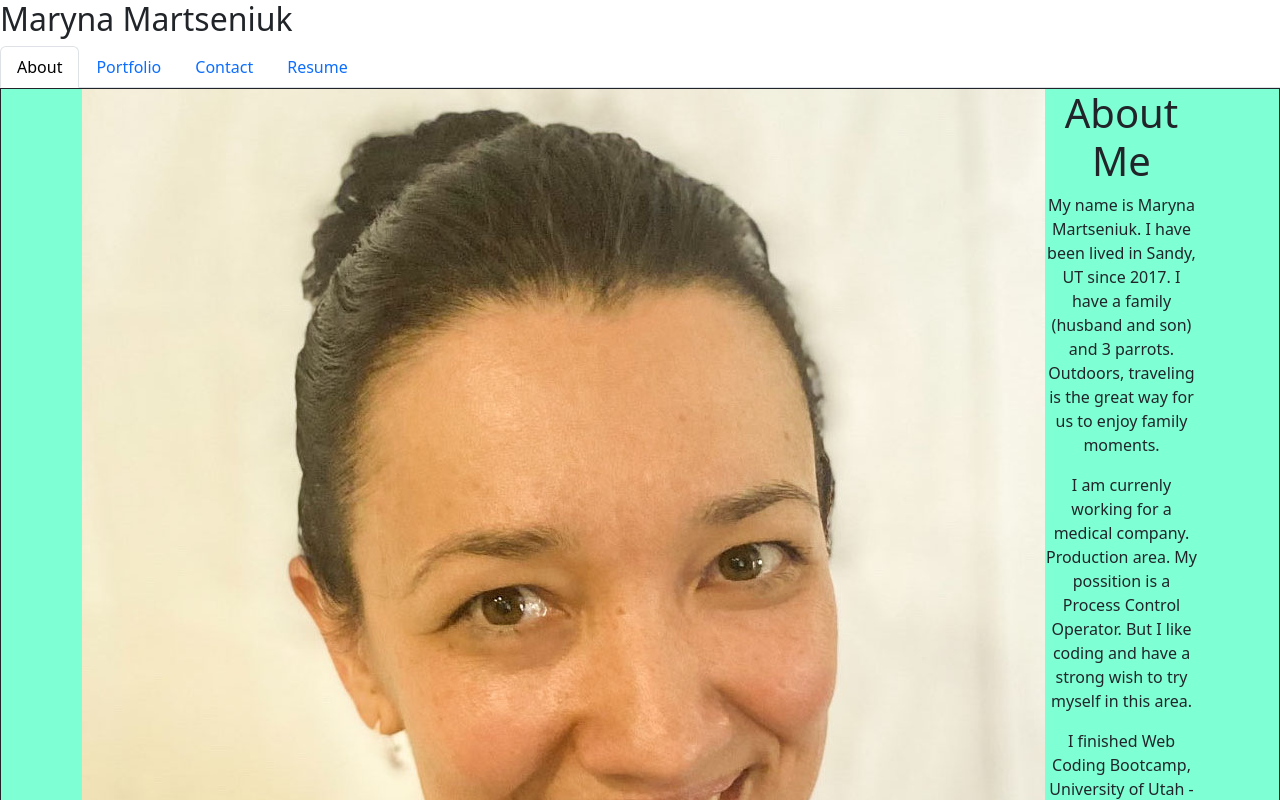
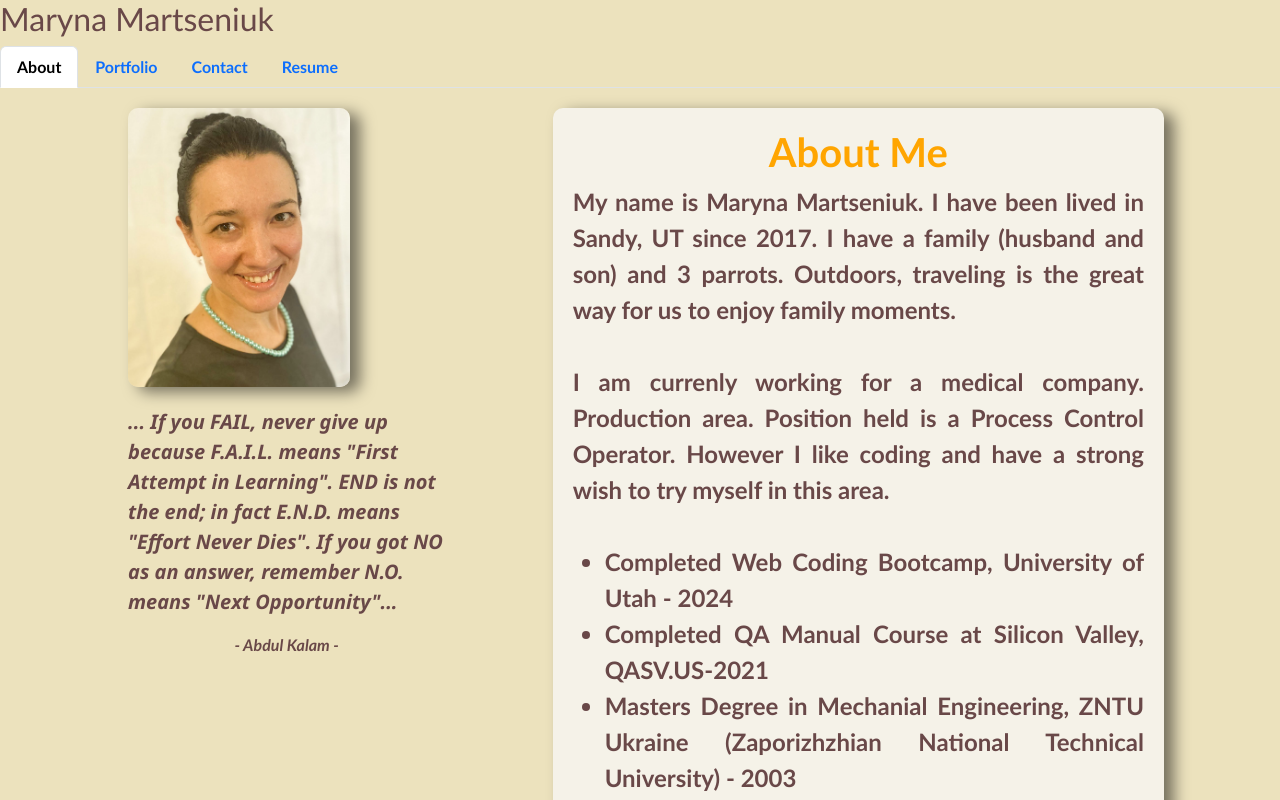
Before and after one commit to MarynaMartseniuk/myPortfolio-React-ch20, a React (Vite) app: page / in a window 1280 px wide. Shown: the top 800 px of the page. Built offline with nearby package versions, Linux system fonts and the light colour scheme.

Commit message:
add style to About pg

```diff
--- a/src/App.css
+++ b/src/App.css
@@ -1,16 +1,35 @@
+:root {
+    --bg: rgb(236, 226, 189);
+    --dBg: rgb(214, 205, 173);
+    --lBg: rgb(245, 242, 232);
+    --orange: orange;
+    --dBrown: rgb(105, 72, 72);
+    --Grey: rgb(136, 135, 135);
+    --Blue: rgb(60, 147, 247);
+}
+
 body, html {
     /* height: 100%; */
     margin: 0;
+    font-family:'Trebuchet MS', 'Lucida Sans Unicode', 'Lucida Grande', 'Lucida Sans', Arial, sans-serif;
+    font-weight: 600;
+    background-color: var(--bg);
+    color: var(--dBrown);
 }
 
 .mainContainer {
-    /* height: 100%; */
-    width: 100%;
-    background-color: aquamarine;
-    border: solid 1px;
+    /* background-color: var(--lGreen); */
+    width: 80%;
+    display: flex;
+    align-self: center;
+    justify-content: space-around;
+    /* border: solid 1px; */
     margin: 0px !important;
 }
 
 .pageContainer {
     display: flex;
+    justify-content: space-around;
+    margin: 0;
+    padding: 0;
 }
--- a/src/pages/About.css
+++ b/src/pages/About.css
@@ -1,3 +1,48 @@
+.bio {
+    font-size:x-large;
+    text-align: justify;
+    padding-bottom: 20px;
+}
+
+#photoContainer {
+    margin-top: 20px;
+    padding-right: 20px;
+    /* border: solid 2px red; */
+}
+
+#photoDiv {
+    display: flex;
+    padding-bottom: 20px;
+}
+
+#quote {
+    font-family:'Segoe UI', Tahoma, Geneva, Verdana, sans-serif;
+    font-style: italic;
+    font-size: 20px;
+    text-align:left;
+}
+
 #myPhoto {
-    width: 80%;
+    width: 70%;
+    border-radius: 10px;
+    box-shadow: 10px 5px 15px 0px rgba(0, 0, 0, 0.5);
 }
+
+#quoteAuthor {
+    font-weight: 800;
+    font-style: italic;
+}
+
+#bioContainer {
+    margin-top: 20px;
+    padding: 20px;
+    /* border: solid 2px green; */
+    border-radius: 10px;
+    box-shadow: 10px 5px 15px 0px rgba(0, 0, 0, 0.5);
+    background-color: var(--lBg);
+}
+
+#bioHeader {
+    font-weight: 700;
+    color: var(--orange);
+}
--- a/src/pages/About.jsx
+++ b/src/pages/About.jsx
@@ -1,27 +1,50 @@
 import myImage from '../utils/images/m2.jpg';
 import '../App.css';
+import './About.css';
 
 export default function About() {
     return (
       <div className="container text-center pageContainer">
-        <div>
+        <div className="row">
+            <div id="photoContainer" className="col-4">
+              <div id="photoDiv">
                 <img id="myPhoto" src={myImage}/>
               </div>
-        <div >
-          <h1>About Me</h1>
-          <p>
+
+              <p id="quote">
+                ... If you FAIL, never give up because F.A.I.L. means "First Attempt in Learning". END is not the end; in fact E.N.D. means "Effort Never Dies". If you got NO as an answer, remember N.O. means "Next Opportunity"...
+              </p>
+              <p id="quoteAuthor">
+                - Abdul Kalam -
+              </p>
+            </div>
+            <div className="col-1"></div>
+            <div id="bioContainer" className="col-7">
+              <h1 id="bioHeader">About Me</h1>
+              <p className="bio">
                 My name is Maryna Martseniuk. I have been lived in Sandy, UT since 2017.
                 I have a family (husband and son) and 3 parrots. Outdoors, traveling is the great way for us to enjoy family moments.
               </p>
-          <p>
-            I am currenly working for a medical company. Production area. My possition is a Process Control Operator. But I like coding and have a strong wish to try myself in this area.
+              <p className="bio">
+                I am currenly working for a medical company. Production area. Position held is a Process Control Operator. However I like coding and have a strong wish to try myself in this area.
               </p>
-          <p>
-            I finished Web Coding Bootcamp, University of Utah - 2024
-            I finished QA Manual Course at Silicon Valley, QASV.US-2021
-            I have a Masters Degree in Mechanial Engineering,  ZNTU Ukraine (Zaporizhzhian National Technical University) - 2003
+              <p className="bio">
+                <ul>
+                  <li>
+                    Completed Web Coding Bootcamp, University of Utah - 2024
+                  </li>
+                  <li>
+                  Completed QA Manual Course at Silicon Valley, QASV.US-2021
+                  </li>
+                  <li>
+                    Masters Degree in Mechanial Engineering,  ZNTU Ukraine (Zaporizhzhian National Technical University) - 2003
+                  </li>
+                </ul>
               </p>
             </div>
+
+        </div>
+
       </div>
     );
   }
```
Lines whose indentation alone changed are shown as unchanged.
